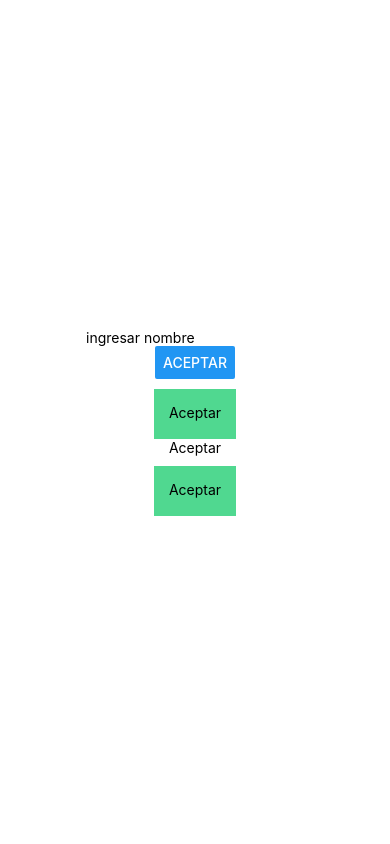
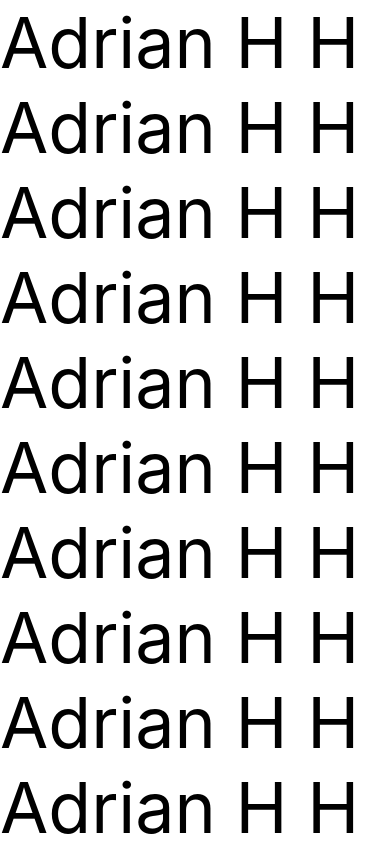
Before and after one commit to adrian1426/ReactNativeSinFronteras, a React Native app: screen / in a window 390 px wide. Built offline with nearby package versions, Linux system fonts and the light colour scheme.

Commit message:
ScrollView

```diff
--- a/App.js
+++ b/App.js
@@ -1,76 +1,23 @@
 import React from 'react';
-import {
-  StyleSheet,
-  View,
-  TextInput,
-  Text ,
-  Button,
-  TouchableHighlight,
-  TouchableWithoutFeedback,
-  TouchableOpacity
-} from 'react-native';
+import { ScrollView, Text} from 'react-native';
 
 export default class App extends React.Component {
-
-  state ={}
-
-  handleCahnge = (texto) =>{
-    this.setState({
-      texto
-    });
-  }
-
-  handlePress = () =>{
-    alert(`Tu nombre es: ${this.state.texto}`);
-  }
-
 render(){
   return (
-    <View style={styles.container}>
-
-      <TextInput
-        onChangeText={this.handleCahnge}
-        placeholder="ingresar nombre"
-      />
-
-      <Button title="Aceptar" onPress={this.handlePress}/>
-
-      <TouchableHighlight
-        style={styles.buton}
-        onPress={this.handlePress}
-      >
-        <Text>Aceptar</Text>
-      </TouchableHighlight>
-
-      <TouchableWithoutFeedback
-        onPress={this.handlePress}
-      >
-        <Text>Aceptar</Text>
-      </TouchableWithoutFeedback>
-
-      <TouchableOpacity
-        style={styles.buton}
-        onPress={this.handlePress}
-      >
-        <Text>Aceptar</Text>
-      </TouchableOpacity>
-
-    </View>
+    <ScrollView>
+      <Text style={{fontSize: 70}}>Adrian H H</Text>
+      <Text style={{fontSize: 70}}>Adrian H H</Text>
+      <Text style={{fontSize: 70}}>Adrian H H</Text>
+      <Text style={{fontSize: 70}}>Adrian H H</Text>
+      <Text style={{fontSize: 70}}>Adrian H H</Text>
+      <Text style={{fontSize: 70}}>Adrian H H</Text>
+      <Text style={{fontSize: 70}}>Adrian H H</Text>
+      <Text style={{fontSize: 70}}>Adrian H H</Text>
+      <Text style={{fontSize: 70}}>Adrian H H</Text>
+      <Text style={{fontSize: 70}}>Adrian H H</Text>
+      <Text style={{fontSize: 70}}>Adrian H H</Text>
+      <Text style={{fontSize: 70}}>Adrian H H</Text>
+    </ScrollView>
   );
 }
 }
-
-const styles = StyleSheet.create({
-  container: {
-    flex: 1,
-    backgroundColor: '#fff',
-    alignItems: 'center',
-    justifyContent: 'center',
-  },
-  buton:{
-    height:50,
-    marginTop:10,
-    padding: 15,
-    backgroundColor:'#50d890'
-  }
-});
```
